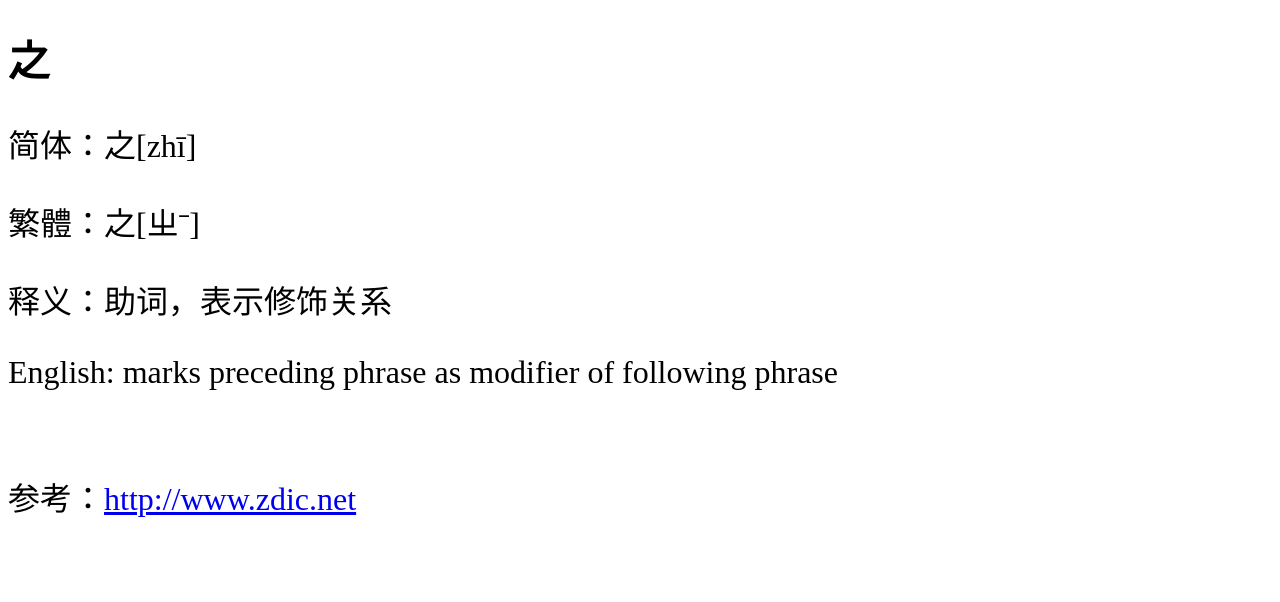
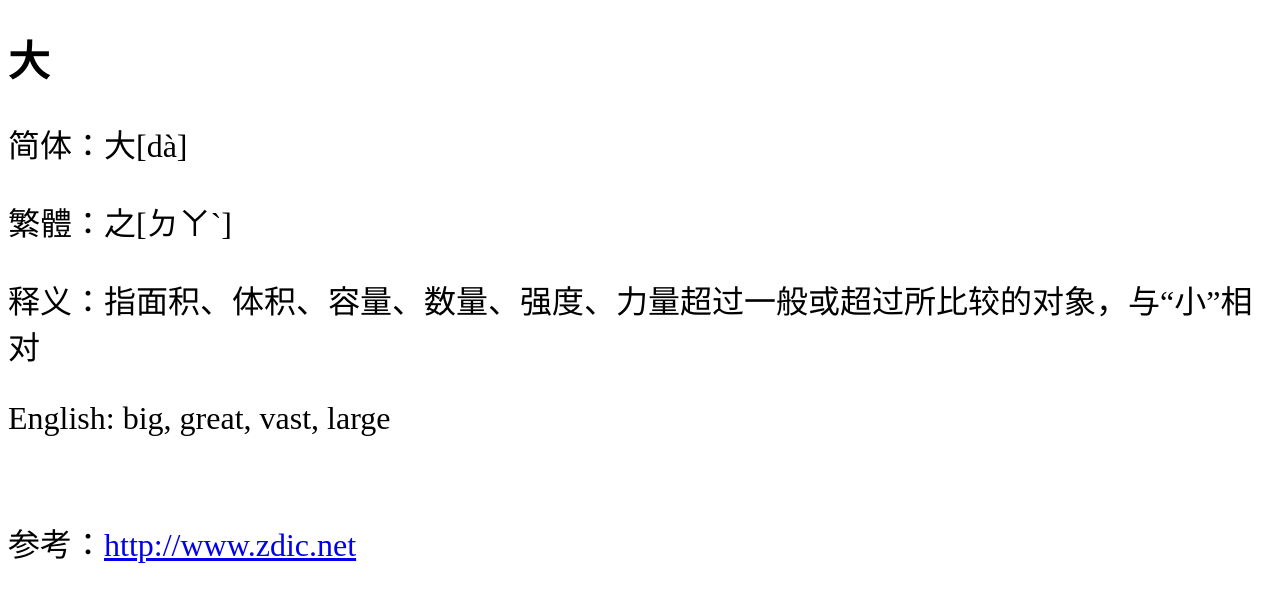
Before and after one commit to shengzhe/livecalligraphy, a Jekyll site: the page built from _posts/2012-08-31-LanTing-99.html, in a window 1280 px wide. Shown: the top 602 px of the page. Built offline with Jekyll 4.4.1, drawn with Linux system fonts in a browser that asks for light colours; Markdown is read by kramdown in place of the engine named in the settings.

Commit message:
Update 2012-08-31-LanTing-99.html

```diff
--- a/_posts/2012-08-31-LanTing-99.html
+++ b/_posts/2012-08-31-LanTing-99.html
@@ -2,10 +2,10 @@
 layout: default
 title: 兰亭集序第99个字 (99th character of Lan Ting)
 ---
-<h1>之</h1>
-<p>简体：之[zhī]</p>
-<p>繁體：之[ㄓˉ]</p>
-<p>释义：助词，表示修饰关系</p>
-<p>English: marks preceding phrase as modifier of following phrase</p>
+<h1>大</h1>
+<p>简体：大[dà]</p>
+<p>繁體：之[ㄉㄚˋ]</p>
+<p>释义：指面积、体积、容量、数量、强度、力量超过一般或超过所比较的对象，与“小”相对</p>
+<p>English: big, great, vast, large</p>
 <br/>
-<p>参考：<a href="http://www.zdic.net/zd/zi/ZdicE4ZdicB9Zdic8B.htm">http://www.zdic.net</a></p>
+<p>参考：<a href="http://www.zdic.net/z/17/js/5927.htm">http://www.zdic.net</a></p>
```
